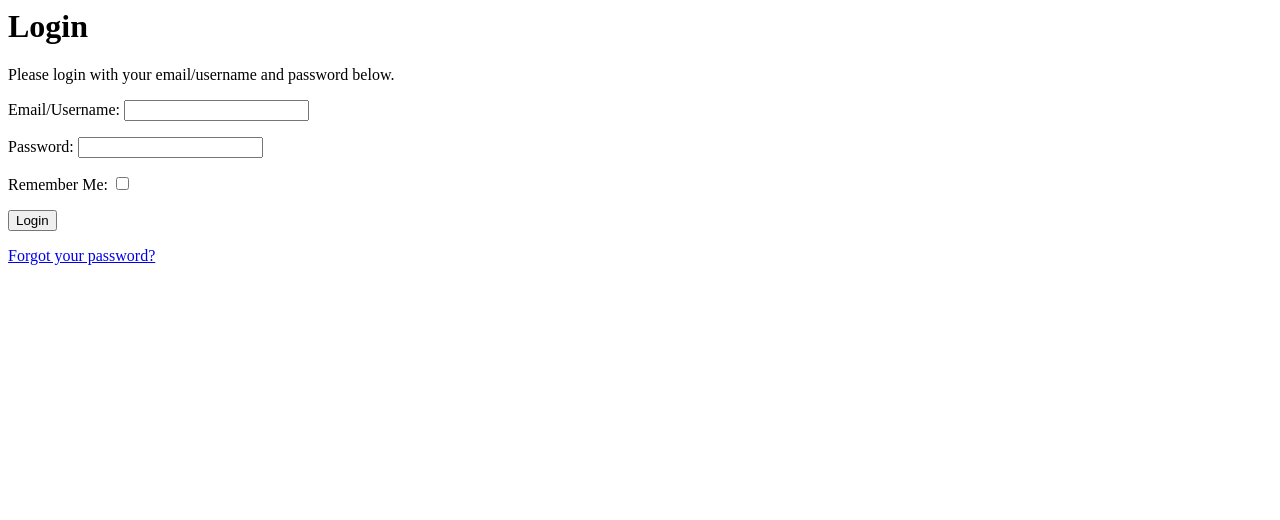
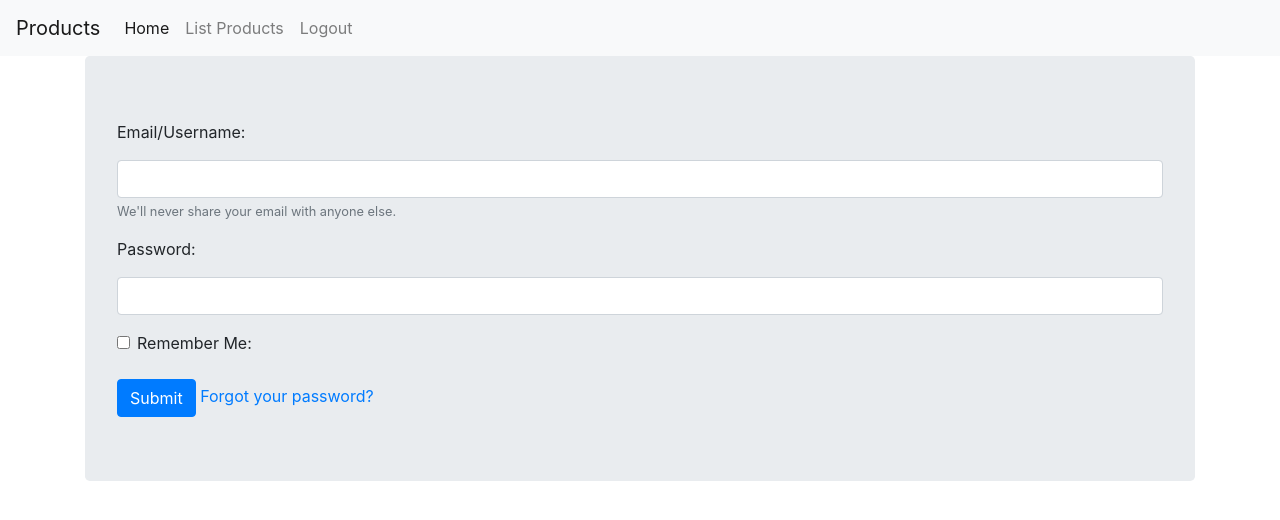
Before and after one commit to maulana020716/ci_crud_ionauth, a CodeIgniter app: page /database/index.php/auth/login in a window 1280 px wide. Shown: the top 520 px of the page. Run offline with CodeIgniter, Linux system fonts and the light colour scheme.

Commit message:
added template inheritance

```diff
--- a/application/controllers/Auth.php
+++ b/application/controllers/Auth.php
@@ -109,8 +109,9 @@ class Auth extends CI_Controller
 				'id' => 'password',
 				'type' => 'password',
 			];
-
+			$this->load->view('includes/header');
 			$this->_render_page('auth' . DIRECTORY_SEPARATOR . 'login', $this->data);
+			$this->load->view('includes/footer');
 		}
 	}
 
--- a/application/controllers/Welcome.php
+++ b/application/controllers/Welcome.php
@@ -13,6 +13,8 @@ class Welcome extends CI_Controller {
 
 	public function index()
 	{
+		$this->load->view('includes/header');
 		$this->load->view('welcome_message');
+		$this->load->view('includes/footer');
 	}
 }
--- a/application/views/auth/login.php
+++ b/application/views/auth/login.php
@@ -1,28 +1,19 @@
-<h1><?php echo lang('login_heading');?></h1>
-<p><?php echo lang('login_subheading');?></p>
-
-<div id="infoMessage"><?php echo $message;?></div>
-
-<?php echo form_open("auth/login");?>
-
-  <p>
-    <?php echo lang('login_identity_label', 'identity');?>
-    <?php echo form_input($identity);?>
-  </p>
-
-  <p>
-    <?php echo lang('login_password_label', 'password');?>
-    <?php echo form_input($password);?>
-  </p>
-
-  <p>
-    <?php echo lang('login_remember_label', 'remember');?>
-    <?php echo form_checkbox('remember', '1', FALSE, 'id="remember"');?>
-  </p>
-
-
-  <p><?php echo form_submit('submit', lang('login_submit_btn'));?></p>
-
-<?php echo form_close();?>
-
-<p><a href="forgot_password"><?php echo lang('login_forgot_password');?></a></p>
+<div class="jumbotron">
+<form method="POST" action="login">
+  <div class="form-group">
+    <label for="exampleInputEmail1"><?php echo lang('login_identity_label', 'identity');?></label>
+    <input type="email" class="form-control" id="exampleInputEmail1" name="identity" aria-describedby="emailHelp">
+    <small id="emailHelp" class="form-text text-muted">We'll never share your email with anyone else.</small>
+  </div>
+  <div class="form-group">
+    <label for="exampleInputPassword1"><?php echo lang('login_password_label', 'password');?></label>
+    <input type="password" class="form-control" name="password" id="exampleInputPassword1">
+  </div>
+  <div class="form-group form-check">
+    <input type="checkbox" class="form-check-input" id="exampleCheck1">
+    <label class="form-check-label" for="exampleCheck1"><?php echo lang('login_remember_label', 'remember');?></label>
+  </div>
+  <button type="submit" class="btn btn-primary">Submit</button>
+  <a href="forgot_password"><?php echo lang('login_forgot_password');?></a>
+</form>
+</div>
--- a/application/views/includes/footer.php
+++ b/application/views/includes/footer.php
@@ -1,3 +1,6 @@
-    </div>
-    </body>
-    </html>
+</div>
+
+</body>
+<script src="https://code.jquery.com/jquery-3.5.1.slim.min.js" integrity="sha384-DfXdz2htPH0lsSSs5nCTpuj/zy4C+OGpamoFVy38MVBnE+IbbVYUew+OrCXaRkfj" crossorigin="anonymous"></script>
+<script src="https://cdn.jsdelivr.net/npm/bootstrap@4.5.3/dist/js/bootstrap.bundle.min.js" integrity="sha384-ho+j7jyWK8fNQe+A12Hb8AhRq26LrZ/JpcUGGOn+Y7RsweNrtN/tE3MoK7ZeZDyx" crossorigin="anonymous"></script>
+</html>
--- a/application/views/includes/header.php
+++ b/application/views/includes/header.php
@@ -1,8 +1,31 @@
 <!DOCTYPE html>
-    <html>
-    <head>
-        <title>CRUD APP</title>
-        <link rel="stylesheet" href="https://maxcdn.bootstrapcdn.com/bootstrap/3.3.7/css/bootstrap.min.css" />
-    </head>
-    <body>
+<html lang="en">
+<head>
+	<meta charset="utf-8">
+	<title>Welcome to CodeIgniter</title>
+	<link rel="stylesheet" href="https://cdn.jsdelivr.net/npm/bootstrap@4.5.3/dist/css/bootstrap.min.css" integrity="sha384-TX8t27EcRE3e/ihU7zmQxVncDAy5uIKz4rEkgIXeMed4M0jlfIDPvg6uqKI2xXr2" crossorigin="anonymous">
+    <link rel="stylesheet" href="https://cdnjs.cloudflare.com/ajax/libs/font-awesome/5.15.1/css/all.min.css" integrity="sha512-+4zCK9k+qNFUR5X+cKL9EIR+ZOhtIloNl9GIKS57V1MyNsYpYcUrUeQc9vNfzsWfV28IaLL3i96P9sdNyeRssA==" crossorigin="anonymous" />
+</head>
+<body>
+<nav class="navbar navbar-expand-lg navbar-light bg-light">
+  <a class="navbar-brand" href="<?php echo base_url() ?>">Products</a>
+  <button class="navbar-toggler" type="button" data-toggle="collapse" data-target="#navbarSupportedContent" aria-controls="navbarSupportedContent" aria-expanded="false" aria-label="Toggle navigation">
+    <span class="navbar-toggler-icon"></span>
+  </button>
+
+  <div class="collapse navbar-collapse" id="navbarSupportedContent">
+    <ul class="navbar-nav mr-auto">
+      <li class="nav-item active">
+        <a class="nav-link" href="<?php echo base_url() ?>">Home </a>
+      </li>
+      <li class="nav-item">
+        <a class="nav-link" href="<?php echo base_url('products') ?>">List Products</a>
+	  </li>
+	  <li class="nav-item">
+		<a class="nav-link" href="<?= base_url() ?>auth/logout">Logout</a>
+	  </li>
+
+    </ul>
+  </div>
+</nav>
     <div class="container">
```
Also changed, not shown: application/views/products/create.php (+13 -24 lines), application/views/products/edit.php (+13 -24 lines), application/views/products/list.php (+5 -3 lines), application/views/welcome_message.php (+3 -72 lines).
